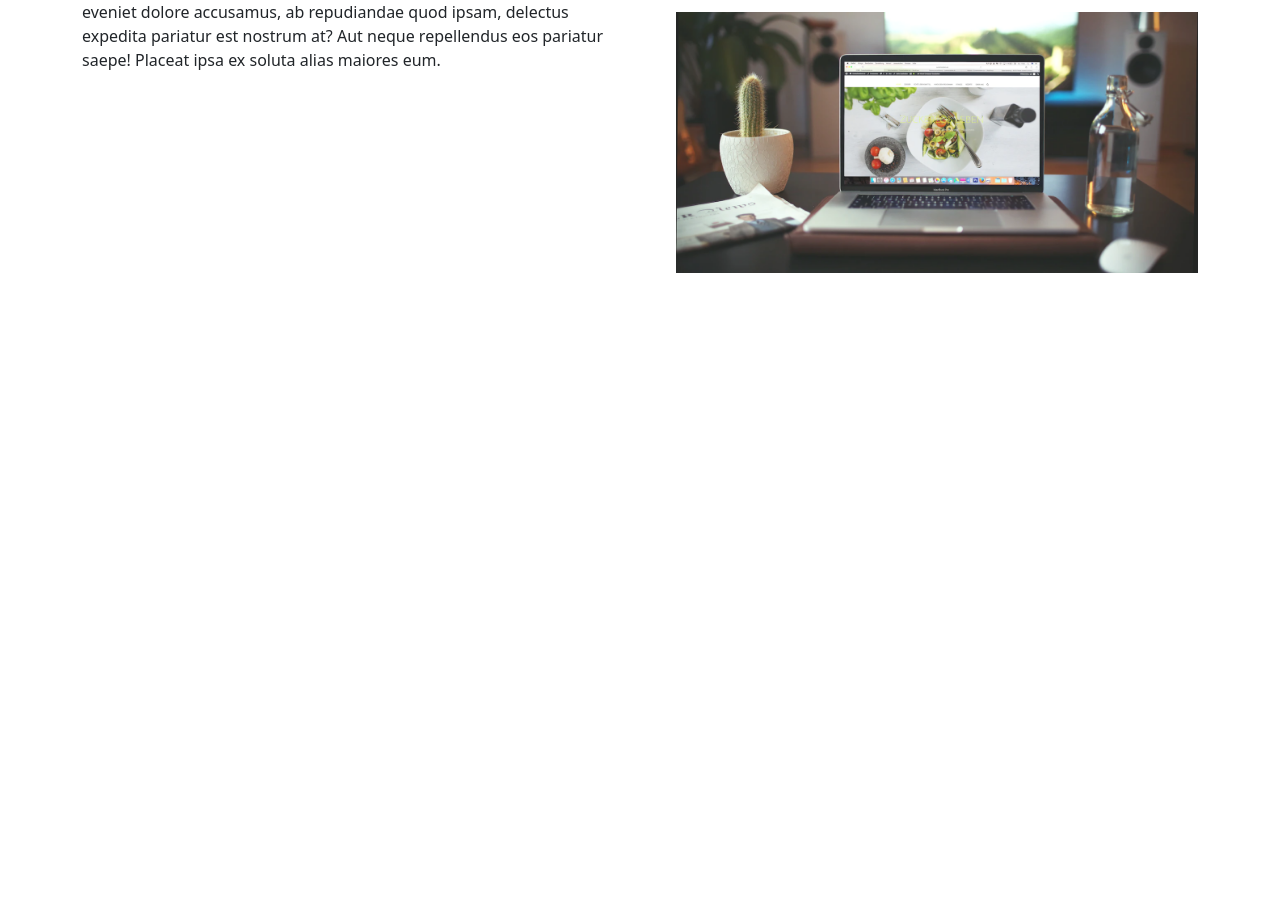
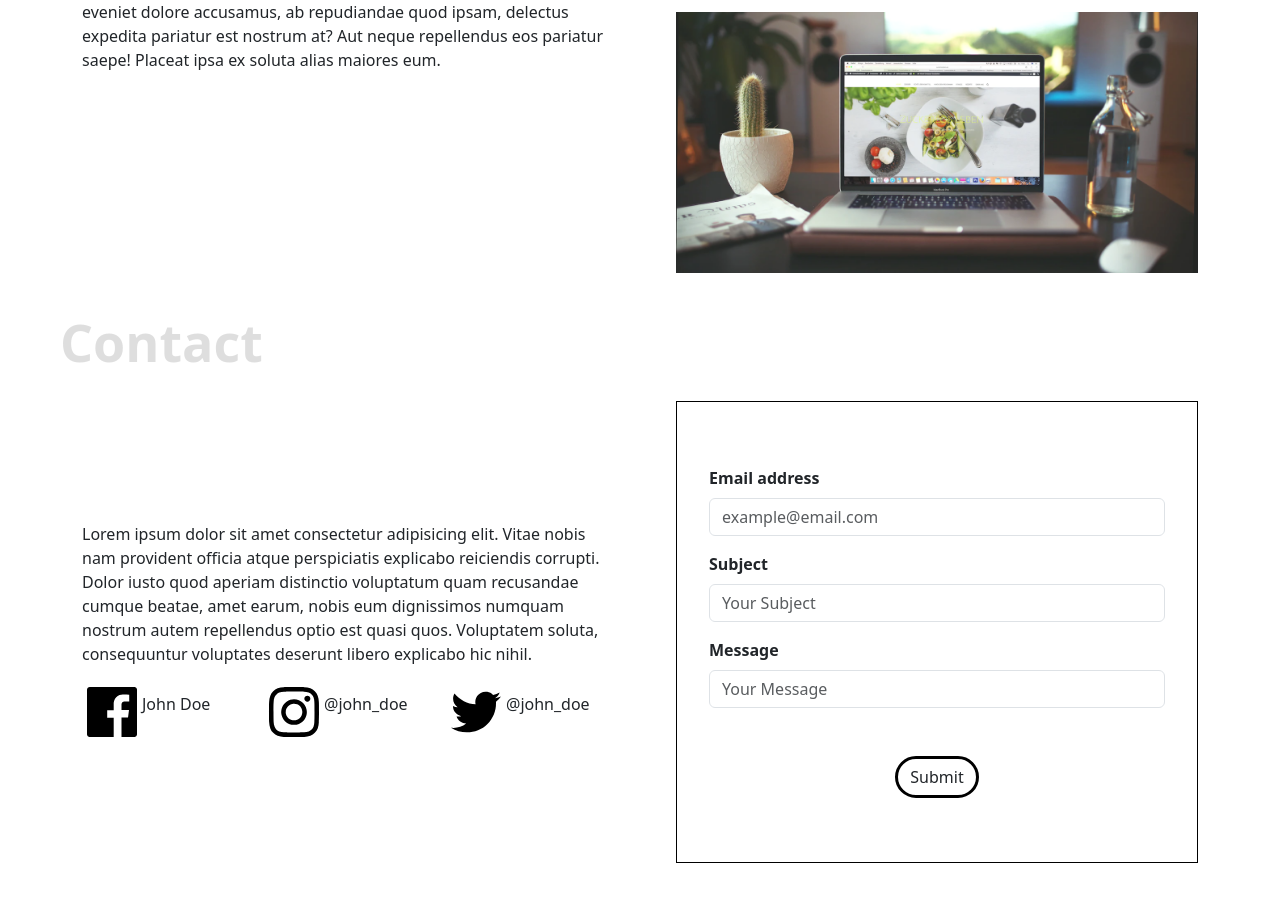
Before and after one commit to AldyDwi/Portofolio, a plain HTML site: page index.html in a window 1280 px wide. Shown: the part 1542-2443 px from the top of the page. Before the commit the page ends 1815 px from the top, so only its background shows below. Drawn offline with nearby package versions, Linux system fonts and the light colour scheme.

Commit message:
add contact

```diff
--- a/index.html
+++ b/index.html
@@ -156,6 +156,71 @@
         </div>
       </div>
     </section>
+    <section id="contact" class="contact container">
+      <div class="row d-flex align-items-center gap-5">
+        <div class="col">
+          <p>
+            Lorem ipsum dolor sit amet consectetur adipisicing elit. Vitae nobis
+            nam provident officia atque perspiciatis explicabo reiciendis
+            corrupti. Dolor iusto quod aperiam distinctio voluptatum quam
+            recusandae cumque beatae, amet earum, nobis eum dignissimos numquam
+            nostrum autem repellendus optio est quasi quos. Voluptatem soluta,
+            consequuntur voluptates deserunt libero explicabo hic nihil.
+          </p>
+          <div class="row">
+            <div class="col d-flex align-items-center">
+              <img src="images/Facebook.svg" alt="Facebook icon" />
+              <p>John Doe</p>
+            </div>
+            <div class="col d-flex align-items-center">
+              <img src="images/Instagram.svg" alt="Instagram icon" />
+              <p>@john_doe</p>
+            </div>
+            <div class="col d-flex align-items-center">
+              <img src="images/Twitter.svg" alt="Twitter icon" />
+              <p>@john_doe</p>
+            </div>
+          </div>
+        </div>
+        <div class="col">
+          <form class="contact-form" onsubmit="onFormSubmit(event)">
+            <div class="mb-3">
+              <label for="inp_email" class="form-label">Email address</label>
+              <input
+                type="email"
+                class="form-control"
+                id="inp_email"
+                placeholder="example@email.com"
+                required
+              />
+            </div>
+            <div class="mb-3">
+              <label for="inp_subject" class="form-label">Subject</label>
+              <input
+                type="text"
+                class="form-control"
+                id="inp_subject"
+                placeholder="Your Subject"
+                required
+              />
+            </div>
+            <div class="mb-3">
+              <label for="inp_message" class="form-label">Message</label>
+              <input
+                type="text"
+                class="form-control"
+                id="inp_message"
+                placeholder="Your Message"
+                required
+              />
+            </div>
+            <div class="d-flex justify-content-center mt-5">
+              <button type="submit" class="btn button">Submit</button>
+            </div>
+          </form>
+        </div>
+      </div>
+    </section>
     <script
       src="https://cdn.jsdelivr.net/npm/@popperjs/core@2.11.8/dist/umd/popper.min.js"
       integrity="sha384-I7E8VVD/ismYTF4hNIPjVp/Zjvgyol6VFvRkX/vR+Vc4jQkC+hVqc2pM8ODewa9r"
--- a/main.js
+++ b/main.js
@@ -12,3 +12,23 @@ function toggleDetail(e) {
 
   $(detail).slideToggle();
 }
+
+function onFormSubmit(e) {
+  e.preventDefault();
+  const email = $('#inp_email');
+  const subject = $('#inp_subject');
+  const message = $('#inp_message');
+
+  if (!$(email).val()) {
+    alert('Email is required');
+  } else if (!$(subject).val()) {
+    alert('Subject is required');
+  } else if (!$(message).val()) {
+    alert('Message is required');
+  } else {
+    $(email).val('');
+    $(subject).val('');
+    $(message).val('');
+    alert('Form Submitted');
+  }
+}
--- a/style.css
+++ b/style.css
@@ -135,6 +135,23 @@ section::before {
   content: 'Software';
 }
 
+.contact {
+  padding-bottom: 128px;
+}
+
+.contact::before {
+  content: 'Contact';
+}
+
+.contact-form {
+  border: 1px solid black;
+  padding: 64px 32px;
+}
+
+.form-label {
+  font-weight: 700;
+}
+
 @keyframes upDown {
   0% {
     transform: translateY(0);
```
Also changed, not shown: images/Facebook.svg (added), images/Instagram.svg (added), images/Twitter.svg (added).
